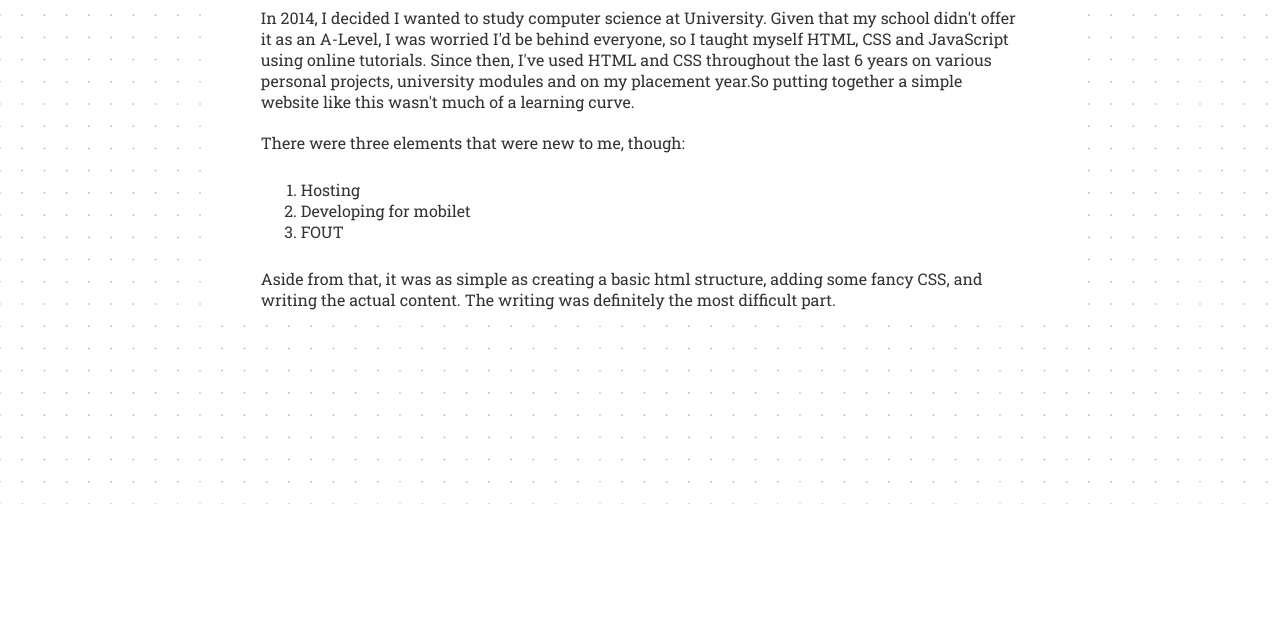
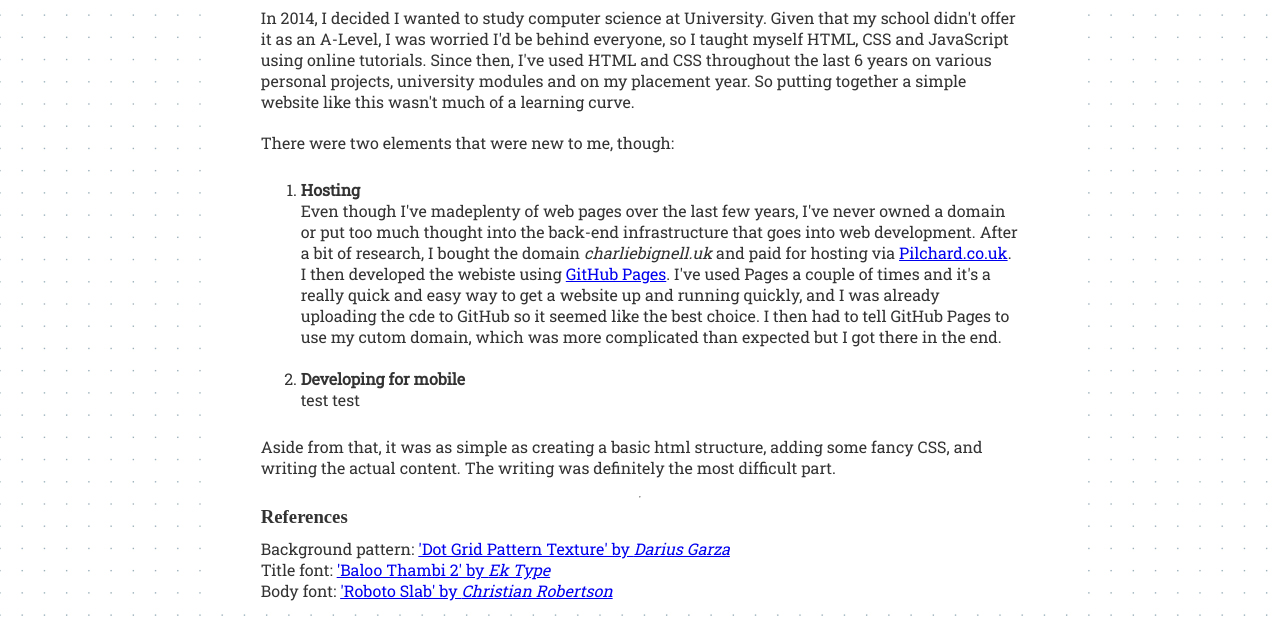
Before and after one commit to CharlieBignell/CharlieBignell.github.io, a plain HTML site: page Projects/webdev.html in a window 1280 px wide. Shown: the part 296-915 px from the top of the page. Before the commit the page ends 800 px from the top, so only its background shows below. Drawn offline with Linux system fonts and the light colour scheme; a web font is replaced by a local one.

Commit message:
Added more content - WebDev project

```diff
--- a/Projects/webdev.html
+++ b/Projects/webdev.html
@@ -52,16 +52,37 @@
             <h2>September 2021</h2>
             <p>In 2014, I decided I wanted to study computer science at University. Given that my school didn't offer it
                 as an A-Level, I was worried I'd be behind everyone, so I taught myself HTML, CSS and JavaScript using
-                online tutorials. Since then, I've used HTML and CSS throughout the last 6 years on various personal projects,
-                university modules and on my placement year.So putting together
+                online tutorials. Since then, I've used HTML and CSS throughout the last 6 years on various personal
+                projects,
+                university modules and on my placement year. So putting together
                 a simple website like this wasn't much of a learning curve.</p>
-            <p>There were three elements that were new to me, though:</p>
+            <p>There were two elements that were new to me, though:</p>
             <ol>
-                <li>Hosting</li>
-                <li>Developing for mobilet</li>
-                <li>FOUT</li>
+                <li><strong>Hosting</strong><br>Even though I've madeplenty of web pages over the last few years, I've
+                    never
+                    owned a domain or put too much thought into the back-end infrastructure that goes into web
+                    development. After a bit of research, I bought the domain <em>charliebignell.uk</em> and paid for
+                    hosting via <a href="https://www.pilchard.co.uk/">Pilchard.co.uk</a>. I then developed the webiste
+                    using <a href="https://pages.github.com/">GitHub Pages</a>. I've used Pages a couple of times and
+                    it's a really quick and easy way to get a website up and running quickly, and I was already
+                    uploading the cde to GitHub so it seemed like the best choice. I then had
+                    to tell GitHub Pages to use my cutom domain, which was more complicated than expected but I got
+                    there in the end.</li><br>
+                <li><strong>Developing for mobile</strong><br>test test</li>
             </ol>
-            <p>Aside from that, it was as simple as creating a basic html structure, adding some fancy CSS, and writing the actual content. The writing was definitely the most difficult part.</p>
+            <p>Aside from that, it was as simple as creating a basic html structure, adding some fancy CSS, and writing
+                the actual content. The writing was definitely the most difficult part.</p>
+            <hr>
+            <h3>References</h3>
+            <p>Background pattern: <a href="https://www.toptal.com/designers/subtlepatterns/dot-grid-pattern/">'Dot Grid Pattern Texture' by <em>Darius Garza</em></a>
+                <br>
+                Title font: <a
+                    href="https://fonts.google.com/specimen/Baloo+Thambi+2">'Baloo Thambi 2'
+                    by <em>Ek Type</em></a><br>
+                    Body font: <a
+                    href="https://fonts.google.com/specimen/Roboto+Slab">'Roboto Slab'
+                    by <em>Christian Robertson</em></a>
+            </p>
         </div>
 
 
--- a/css/main.css
+++ b/css/main.css
@@ -2,24 +2,23 @@
 
 body {
     background-image: url("../img/background.png");
-    margin: 0, 0, 20px, 0;
 }
 
 /* html, body{
     height: 100%;
 } */
 
-a {
+#header > a, #projectTitle > a {
     text-decoration: none;
 }
 
-h1, h2 {
+h1, h2, h3 {
     font-family: 'Baloo Thambi 2', serif;
     color: #333333;
-    margin:0;
+    margin: 0;
 }
 
-h2{
+h2 {
     color: rgb(87, 87, 87);
 }
 
@@ -126,12 +125,13 @@ button:hover:after {
 }
 
 /* Project Page */
-#projectTitle{
+
+#projectTitle {
     display: flex;
     flex-flow: row nowrap;
 }
 
-#backBtn{
+#backBtn {
     font-family: 'Baloo Thambi 2', serif;
     font-size: 2em;
     margin: 0;
@@ -139,11 +139,6 @@ button:hover:after {
     /* color: rgb(100, 100, 100); */
 }
 
-#main > p > a{
-    text-decoration: underline;
-    /* font-weight: bold; */
-}
-
-#main > p {
+#main>p {
     margin: 10px 0px 10px 0px;
 }
```
Also changed, not shown: about.html (+0 -1 lines), index.html (+5 -4 lines), test.js (added, +50 -0 lines).
